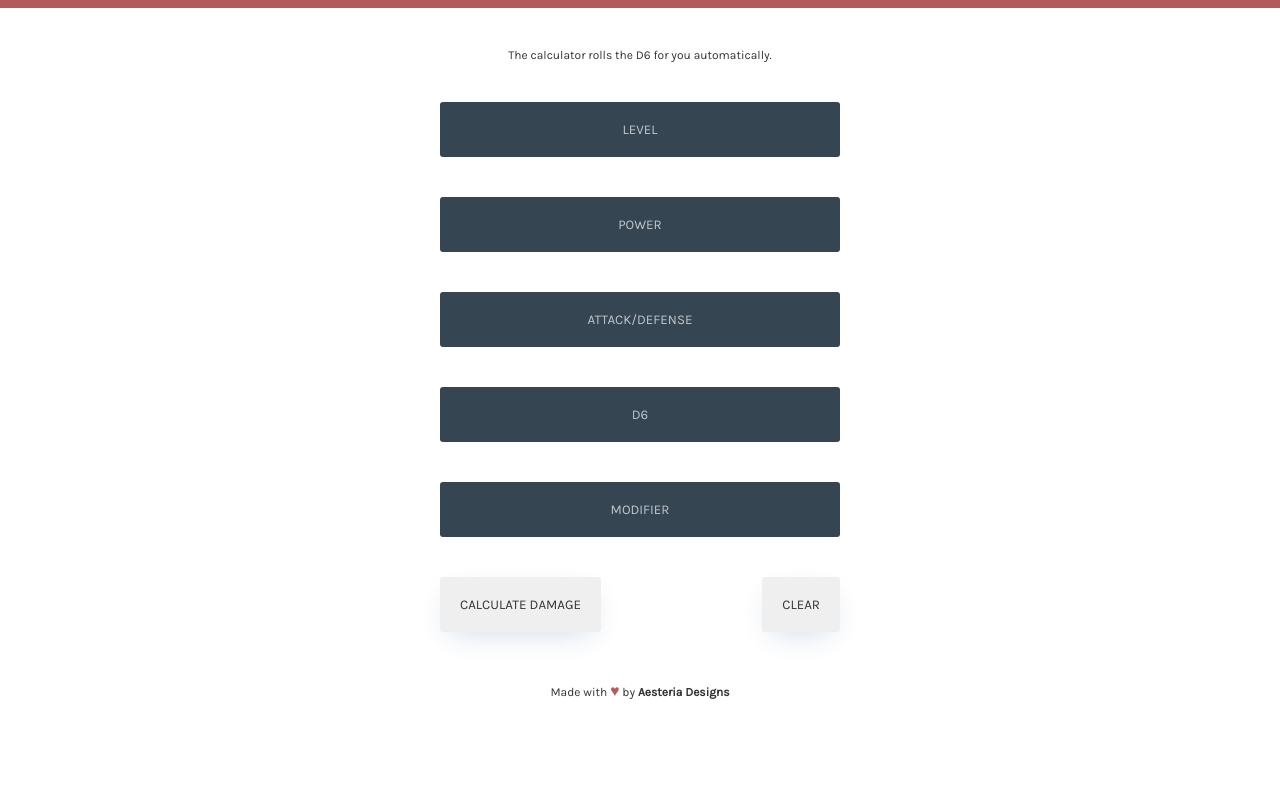
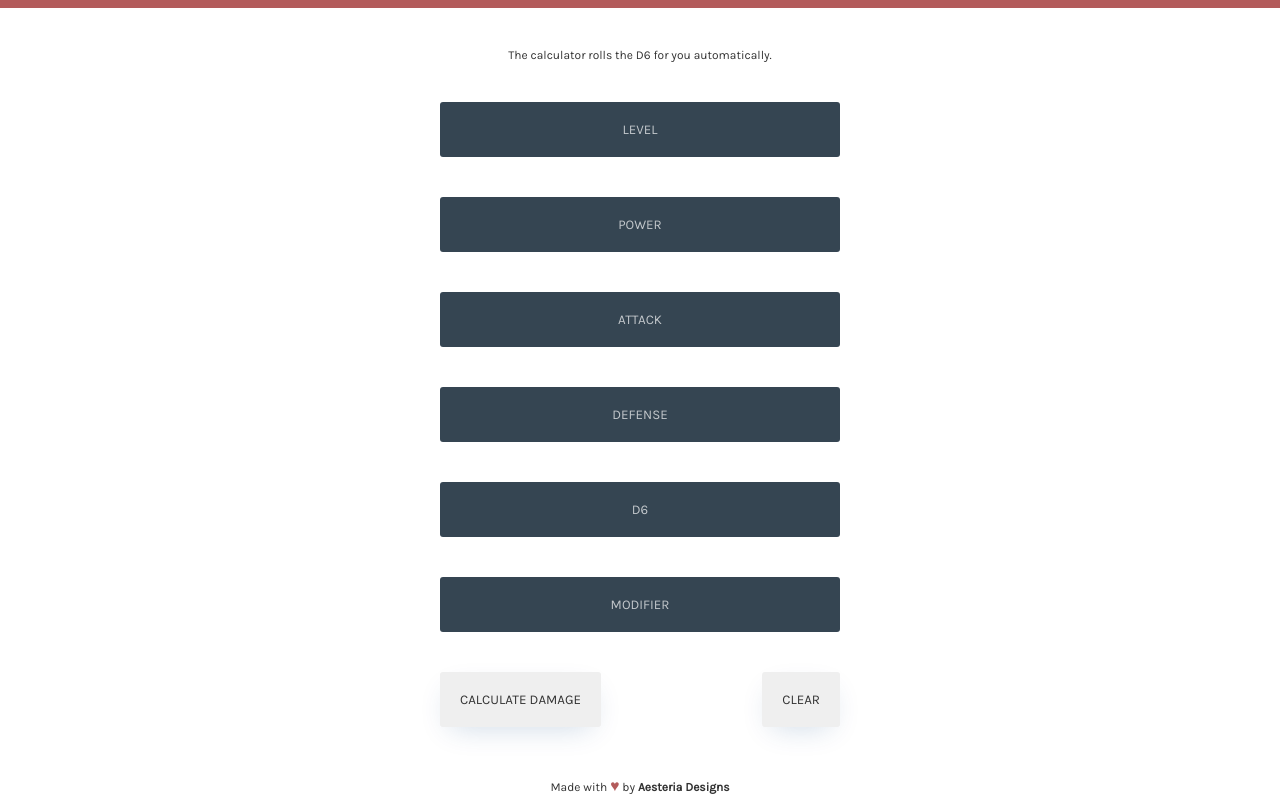
Before and after one commit to aesteriadesigns/pkmn-calculator, a plain HTML site: page index.html in a window 1280 px wide. Shown: the part 80-885 px from the top of the page. Before the commit the page ends 800 px from the top, so only its background shows below. Drawn offline with Linux system fonts and the light colour scheme.

Commit message:
Update index.html

```diff
--- a/index.html
+++ b/index.html
@@ -31,7 +31,8 @@
 
 	<input type="number" placeholder="level" id="lvl">
 	<input type="number" placeholder="power" id="pwr">
-	<input type="number" placeholder="attack/defense" id="attdef">
+	<input type="number" placeholder="attack" id="att">
+	<input type="number" placeholder="defense" id="def">
 	<input type="number" placeholder="d6" id="d6" disabled>
 	<input type="number" placeholder="modifier" id="mod">
 
```
